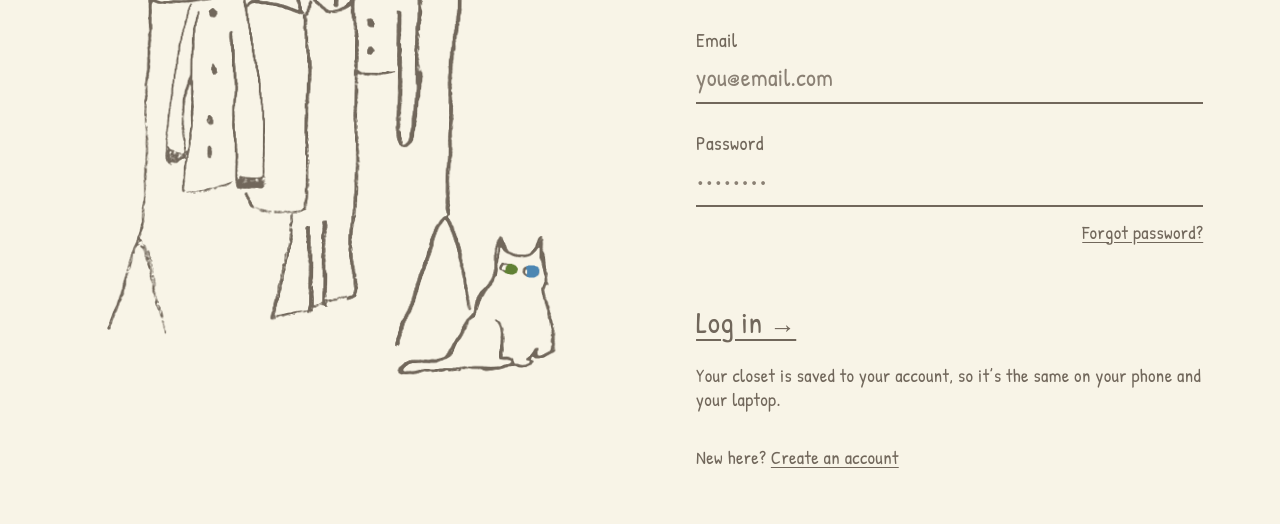
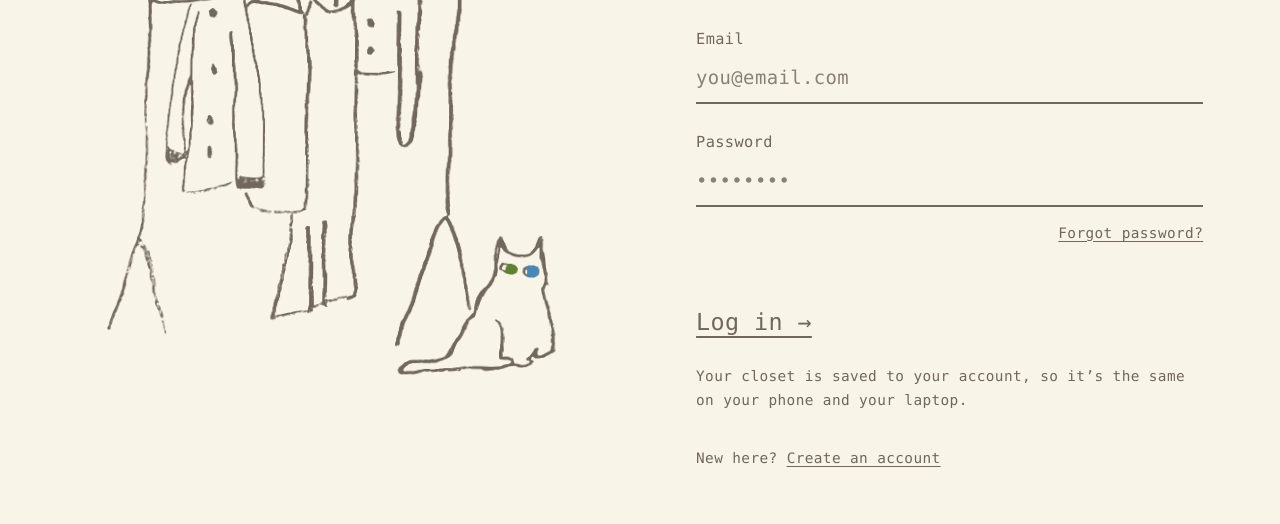
Before and after one commit to Jopersaud/raylos-clo, a plain HTML site: page index.html in a window 1280 px wide. Shown: the part 276-800 px from the top of the page. Drawn offline with Linux system fonts and the light colour scheme.

Commit message:
Use the Mac terminal font (Menlo) for body text
- Body text uses Menlo where installed, with a self-hosted Latin subset of
  DejaVu Sans Mono (its free, metrically identical parent) as the fallback,
  regular + bold, at size-adjust 90% to keep line lengths close to before
- Remove the Patrick Hand / Special Elite trial fonts
- Widen the Items search box so its placeholder fits in monospace

Co-Authored-By: Claude Opus 5.5 <noreply@anthropic.com>

```diff
--- a/css/404.css
+++ b/css/404.css
@@ -1,6 +1,7 @@
 @font-face{font-family:'Karumbi';src:url(../assets/fonts/karumbi.woff) format('woff');font-display:swap}
-@font-face{font-family:'Patrick Hand';src:url(../assets/fonts/patrick-hand.woff2) format('woff2');font-display:swap;size-adjust:116%}
-:root{--bone:#F8F4E7;--lilac:#D3CBDE;--sage:#D1D8B7;--brindle:#71675B;--white:#fff;--head:'Karumbi',Georgia,serif;--body:'Patrick Hand',Arial,sans-serif}
+@font-face{font-family:'Body Mono';src:local('Menlo-Regular'),local('Menlo'),url(../assets/fonts/dejavu-sans-mono.woff) format('woff');font-weight:400;font-display:swap;size-adjust:90%}
+@font-face{font-family:'Body Mono';src:local('Menlo-Bold'),url(../assets/fonts/dejavu-sans-mono-bold.woff) format('woff');font-weight:700;font-display:swap;size-adjust:90%}
+:root{--bone:#F8F4E7;--lilac:#D3CBDE;--sage:#D1D8B7;--brindle:#71675B;--white:#fff;--head:'Karumbi',Georgia,serif;--body:'Body Mono',Menlo,Consolas,monospace}
 *{box-sizing:border-box}
 html,body{margin:0;min-height:100%}
 body{background:#F8F4E7;background:var(--bone);color:#71675B;color:var(--brindle);font-family:var(--body);font-size:18px;line-height:1.5;letter-spacing:.023em;overflow-x:hidden}
--- a/css/base.css
+++ b/css/base.css
@@ -1,17 +1,18 @@
 /* FONTS: headings use Karumbi (open-source, OFL v1.1, assets/fonts/karumbi.woff, unmodified).
-   Body text uses Patrick Hand (OFL v1.1, Latin subset, assets/fonts/patrick-hand.woff2), sized
-   up 16% so its letters match the Open Sans the layout was designed around.
-   Special Elite (Apache 2.0) is also here as an alternative: point --body at 'Special Elite'
-   to switch. Its ascent/descent overrides keep letters centred in buttons and pills. */
+   Body text uses Menlo, the Mac terminal font, when the visitor has it. Everyone else gets
+   DejaVu Sans Mono (Bitstream Vera licence, see assets/fonts/dejavu-sans-mono-LICENSE.txt),
+   which Menlo is based on and which has identical metrics. Latin subset, regular + bold.
+   Scaled to 90% because monospace runs about 20% wider than the Open Sans the layout
+   was designed around. */
 @font-face{font-family:'Karumbi';src:url(../assets/fonts/karumbi.woff) format('woff');font-weight:400;font-style:normal;font-display:swap}
-@font-face{font-family:'Patrick Hand';src:url(../assets/fonts/patrick-hand.woff2) format('woff2');font-weight:400;font-style:normal;font-display:swap;size-adjust:116%}
-@font-face{font-family:'Special Elite';src:url(../assets/fonts/special-elite.woff2) format('woff2');font-weight:400;font-style:normal;font-display:swap;size-adjust:104%;ascent-override:105%;descent-override:30%}
+@font-face{font-family:'Body Mono';src:local('Menlo-Regular'),local('Menlo'),url(../assets/fonts/dejavu-sans-mono.woff) format('woff');font-weight:400;font-style:normal;font-display:swap;size-adjust:90%}
+@font-face{font-family:'Body Mono';src:local('Menlo-Bold'),url(../assets/fonts/dejavu-sans-mono-bold.woff) format('woff');font-weight:700;font-style:normal;font-display:swap;size-adjust:90%}
 
 :root{
   --bone:#F8F4E7; --lilac:#D3CBDE; --plum:#988AA4; --sage:#D1D8B7;
   --olive:#A8B378; --fawn:#C49D7F; --brindle:#71675B; --white:#FFFFFF;
   --line:#E3DCCB; --brindle-dark:#5C5348; --oat:#F0EBDB;
-  --body:'Patrick Hand',Arial,Helvetica,sans-serif;
+  --body:'Body Mono',Menlo,Consolas,'DejaVu Sans Mono',monospace;
   --head:'Karumbi',Georgia,'Times New Roman',serif;
   --topbar-h:60px;
 }
--- a/css/board.css
+++ b/css/board.css
@@ -76,7 +76,7 @@ tfoot td{font-weight:700;border-top:2px solid var(--brindle)}
 .actions{display:flex;gap:8px;flex-wrap:wrap;justify-content:flex-end}
 
 .toolbar{display:flex;gap:12px;flex-wrap:wrap;align-items:center;margin-bottom:16px}
-.toolbar input[type=search]{max-width:340px}
+.toolbar input[type=search]{max-width:400px}
 .subtabs{display:flex;gap:8px;flex-wrap:wrap}
 .subtabs button{padding:5px 16px;border-radius:999px;border:1.5px solid var(--brindle);font-size:16px;background:var(--white)}
 .subtabs button[aria-pressed="true"]{background:var(--brindle);color:var(--bone);font-weight:700}
--- a/index.html
+++ b/index.html
@@ -5,7 +5,6 @@
 <meta name="viewport" content="width=device-width, initial-scale=1">
 <title>Raylos’Clo</title>
 <link rel="preload" href="assets/fonts/karumbi.woff" as="font" type="font/woff" crossorigin>
-<link rel="preload" href="assets/fonts/patrick-hand.woff2" as="font" type="font/woff2" crossorigin>
 <link rel="stylesheet" href="css/base.css">
 <link rel="stylesheet" href="css/login.css">
 <link rel="stylesheet" href="css/shell.css">
```
Also changed, not shown: 404.html (+1 -1 lines), assets/fonts/dejavu-sans-mono-LICENSE.txt (added), assets/fonts/dejavu-sans-mono-bold.woff (added), assets/fonts/dejavu-sans-mono.woff (added), assets/fonts/patrick-hand.woff2 (deleted), assets/fonts/special-elite.woff2 (deleted).
